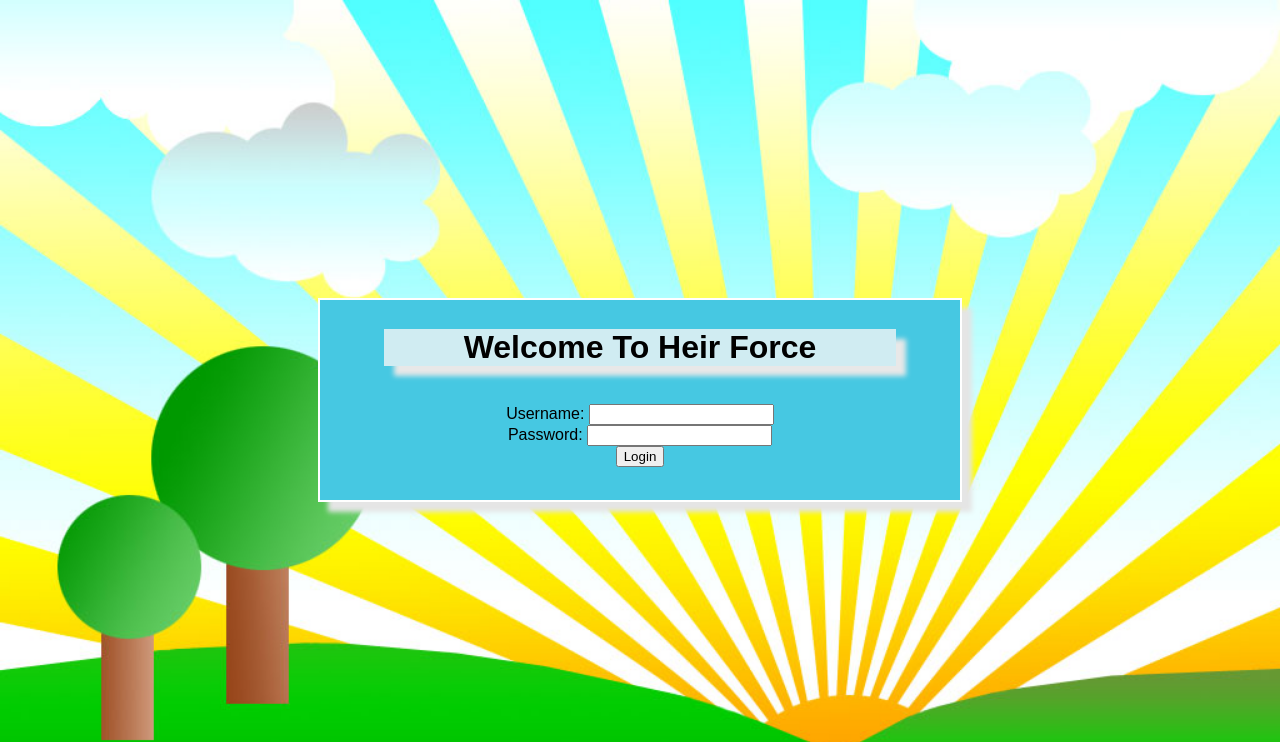
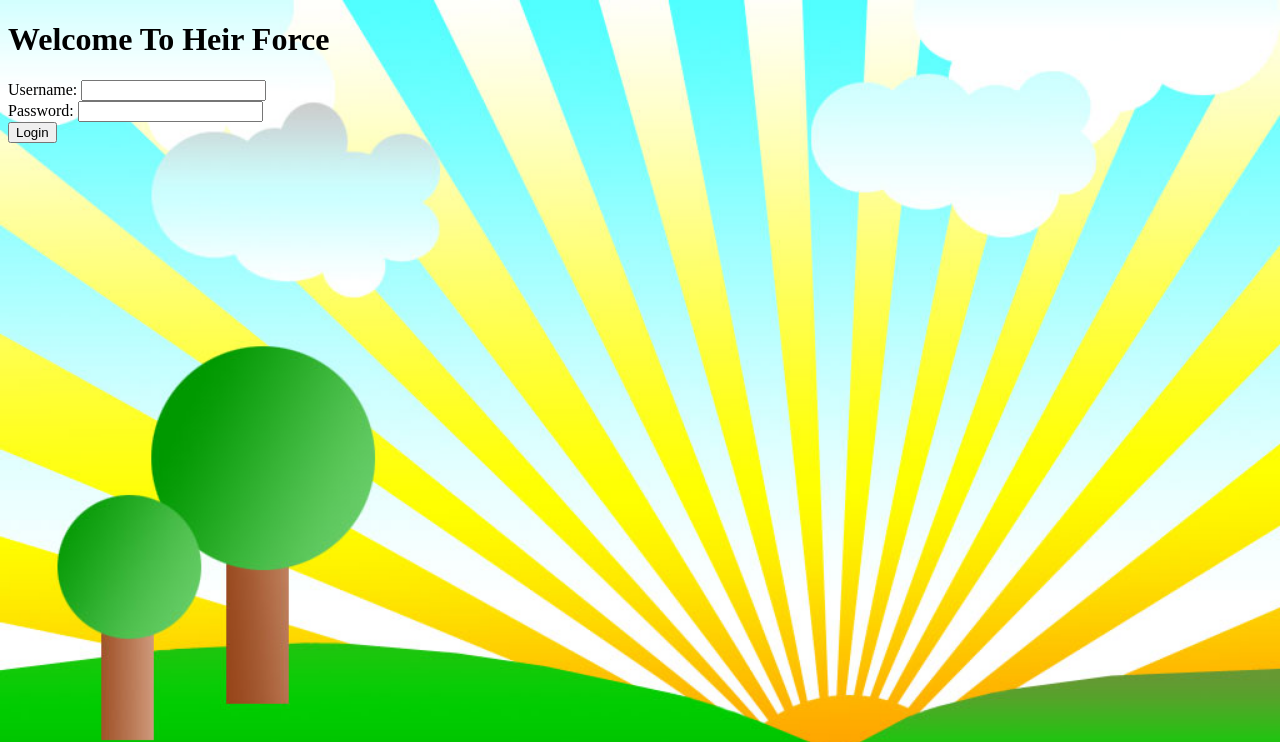
Before and after one commit to fent4647/CST336_Final_Project, a PHP site: page / in a window 1280 px wide. Shown: the top 742 px of the page. Run offline with PHP 8.4, Linux system fonts and the light colour scheme.

Commit message:
Finished With the basics

```diff
--- a/css/style.css
+++ b/css/style.css
@@ -6,27 +6,3 @@
     Purpose of the stylesheet follows.
     To change this template use Tools | Templates.
 */
-
-body {
-    font-family: 'Armata', sans-serif;
-}
-
-#header {
-
-    box-shadow: 10px 10px 5px #e8e8e8;
-    background:#d0ecf2;
-    text-align:center;
-}
-
-#loginForm {
-    margin:auto;
-}
-
-
-#loginForm {
-    padding:16px;
-}
-
-body {
-    background:#000;
-}
--- a/includes/confirmationCodes.php
+++ b/includes/confirmationCodes.php
@@ -1,4 +1,8 @@
 <?php
+    // JSON/AJAX
+    // This checks to see if the Confirmation code the user hs typed in is avaliable
+    // Returns TRUE if avaliable, otherwise FALSE
+
     require('connect.php');
     $dbConn = getConnection();
 
--- a/includes/connect.php
+++ b/includes/connect.php
@@ -1,4 +1,6 @@
 <?php
+
+// CONNECTION TO DATABASE
     function getConnection() {
 
         $host = "ec2-107-22-161-155.compute-1.amazonaws.com";
--- a/includes/parentdb.php
+++ b/includes/parentdb.php
@@ -1,4 +1,8 @@
 <?php
+// JSON/AJAX
+// Checks to see if the parents name is in the database
+// Returns TRUE if the PARENT is already in the database, otherwise FALSE.
+
     session_start();
     require('connect.php');
     $dbConn = getConnection();
--- a/includes/session.php
+++ b/includes/session.php
@@ -1,4 +1,5 @@
 <?php
+// Make sure there is a session going on.. dem bishes almost got in..
     if(!isset($_SESSION['username'])) {
         header('Location: index.php');
     }
--- a/index.php
+++ b/index.php
@@ -15,28 +15,6 @@
                   -o-background-size: cover;
                   background-size: cover;
                 }
-            #wrapper {
-                border: 2px solid #ffffff;
-                box-shadow: 10px 10px 5px #e5e5e5;
-                background:#46c8e2;
-                text-align:center;
-
-                width:512px;
-                height:128px;
-                position: absolute;
-                top:0;
-                bottom: 0;
-                left: 0;
-                right: 0;
-
-                margin: auto;
-                padding-top:8px !important;
-                padding:64px;
-            }
-
-            p {
-                float:left;
-            }
 
             #linkSwitch {
                 color:#FF0000;
```
Also changed, not shown: includes/childFunctions.php (+11 -4 lines).
